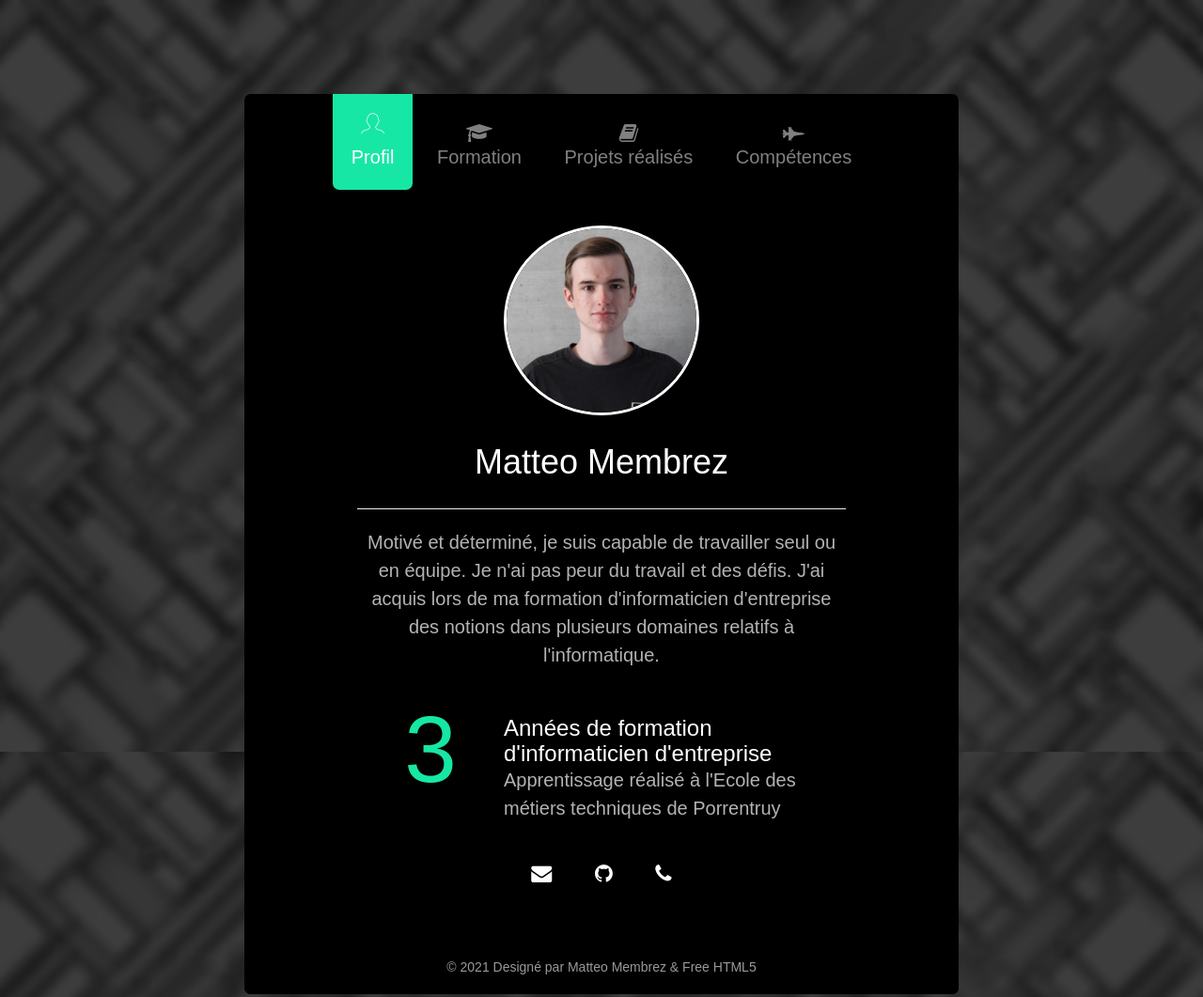
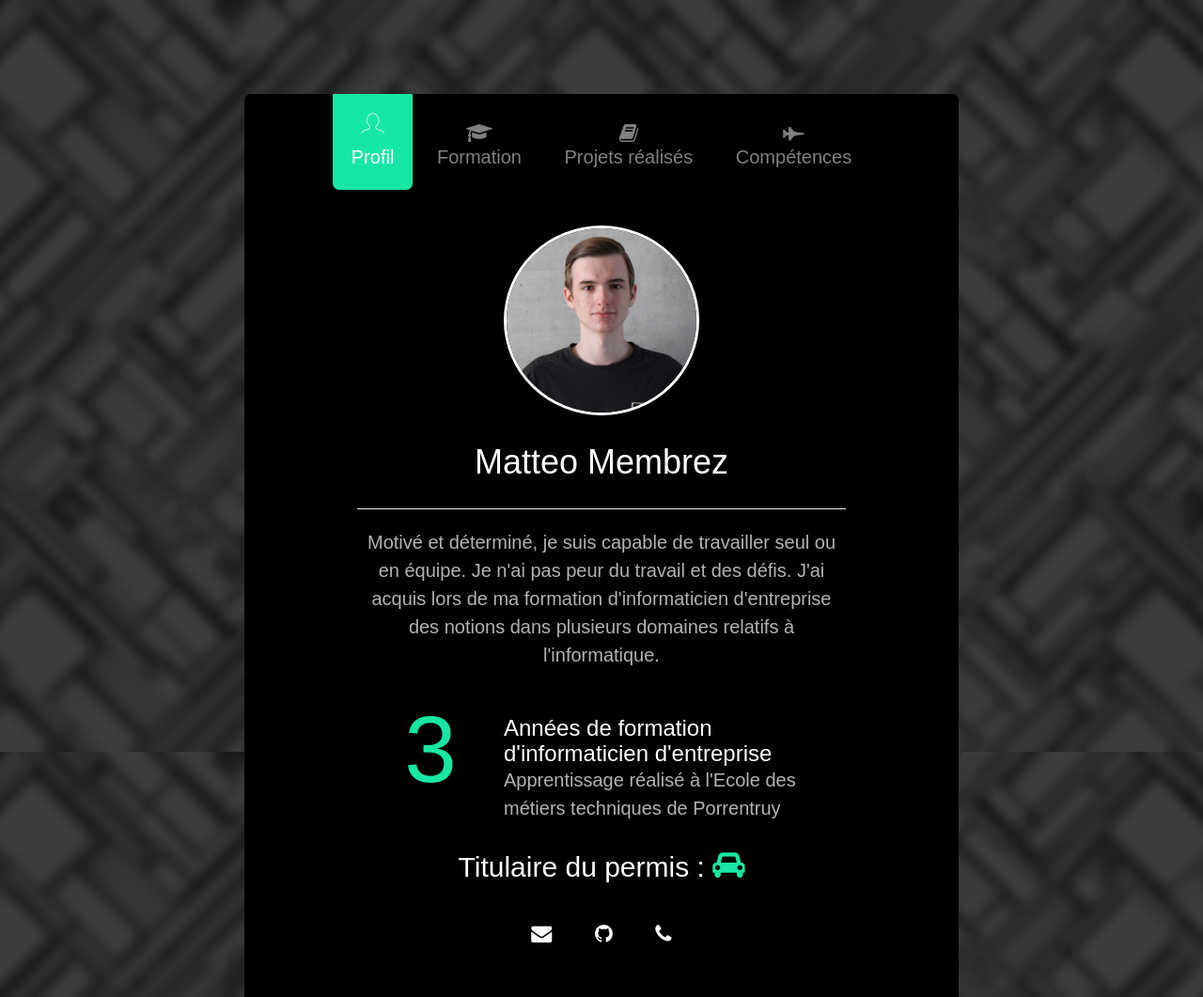
Before and after one commit to membmat/membmat.github.io, a plain HTML site: page index.html in a window 1280 px wide. Shown: the top 1061 px of the page at 94% size. Drawn offline with Linux system fonts and the light colour scheme; files whose address does not match are found by name.

Commit message:
Modification page de profil

```diff
--- a/css/style.css
+++ b/css/style.css
@@ -67,6 +67,10 @@ html {
 
 .sous-EMT {
   color: rgba(255, 255, 255, 0.7);
+}
+
+.icon-car {
+  color: #17e7a4;
 }
 
 a {
--- a/index.html
+++ b/index.html
@@ -79,6 +79,7 @@
 								<p>Apprentissage réalisé à l'Ecole des métiers techniques de Porrentruy</p>
 							</div>
 						</div>
+						<h2>Titulaire du permis : <i class="icon-car"></i></h2>
 					</div>
 					<ul class="fh5co-social">
 						<li><a href="mailto:pro@membmat.ch"><i class="icon-envelope"></i></a></li>
```
